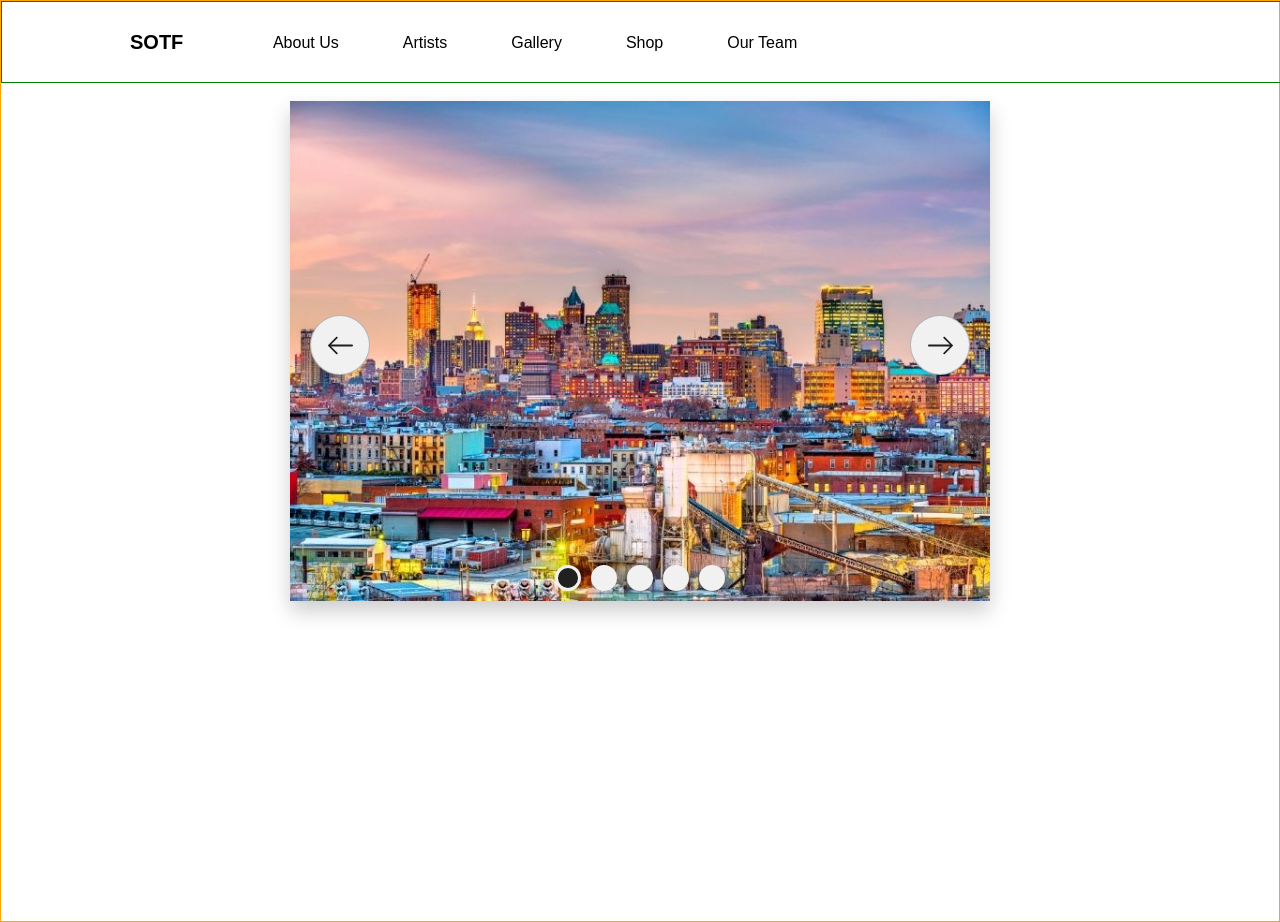
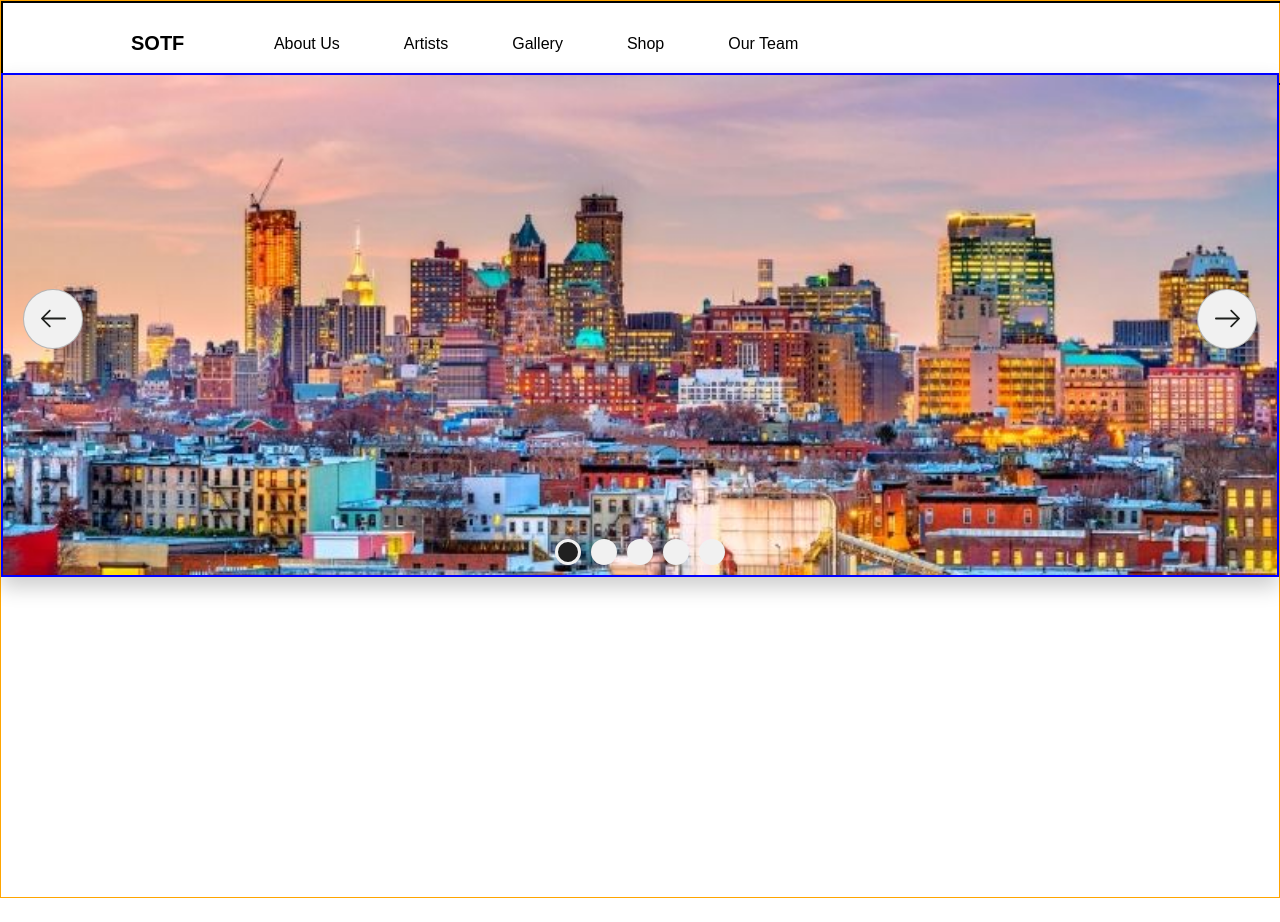
Before and after one commit to YaniWessi/Straightoutthefire-, a React (Create React App) app: page / in a window 1280 px wide. After the commit the page ends 898 px from the top, so only its background shows below. Built offline with nearby package versions, Linux system fonts and the light colour scheme.

Commit message:
made the slide show take up all the space on the page

```diff
--- a/src/components/Slider/Slider.css
+++ b/src/components/Slider/Slider.css
@@ -1,7 +1,9 @@
 .container-slider {
-    max-width: 700px;
+    border: 2px solid blue;
+    /* width: 800px; */
+    max-width: 100%;
     height: 500px;
-    margin: 100px auto 0;
+    margin: 5.6% auto 0;
     position: relative;
     overflow: hidden;
     box-shadow: 0 10px 20px rgba(0, 0, 0, 0.2);
--- a/src/components/Slider/dataSlider.js
+++ b/src/components/Slider/dataSlider.js
@@ -28,4 +28,6 @@ const dataSlider = [
   },
 ];
 
+
+
 export default dataSlider;
--- a/src/index.css
+++ b/src/index.css
@@ -93,7 +93,7 @@ code {
 
 .appHeader {
   position: fixed;
-  border: 1px solid green;
+  border: 2.5px solid black;
   display: flex;
   align-items: center;
   padding: 0%;
```
Also changed, not shown: src/components/MarketingImg.js (renamed from src/components/MarketingImg.jsx), src/components/NewsTiles.js (added), src/components/NewsTiles.jsx (deleted), src/components/logo/Logo.js (renamed from src/components/logo/Logo.jsx), src/components/navigation/NavMenu.js (renamed from src/components/navigation/NavMenu.jsx).
